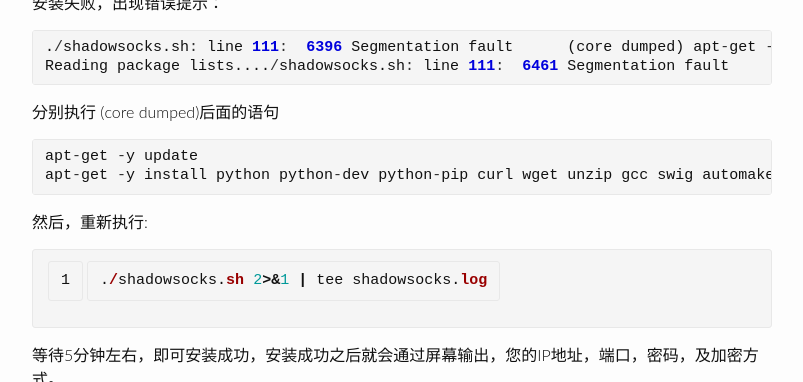
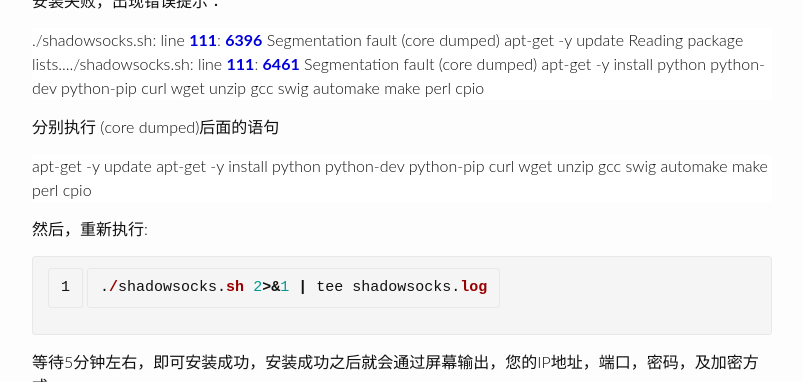
Before and after one commit to maple-yf/maplecumt, a Jekyll site: the page built from _posts/2015-11-12-shadowsocks.markdown, in a window 1280 px wide and 900 px high, scrolled down 1107 px, cut to the strip 206-588 px from the top of the window. Shown: the whole strip, without its empty margins (238-1041 px from the left). Built offline with Jekyll 4.4.1, drawn with Linux system fonts in a browser that asks for light colours; comment, search, counter and statistics services are not loaded.

Commit message:
no message

```diff
--- a/_posts/2015-11-12-shadowsocks.markdown
+++ b/_posts/2015-11-12-shadowsocks.markdown
@@ -9,10 +9,12 @@ ShadowScoks是一个非常易用的翻墙工具，把它安装在自己的VPS上
 # 安装 #
 输入su进入root。
 分别复制以下命令到命令行：
-<div class="highlight" style="background: #ffffff"><pre style="line-height: 125%"> wget <span style="color: #333333">--</span>no<span style="color: #333333">-</span>check<span style="color: #333333">-</span>certificate https<span style="color: #333333">:</span><span style="color: #888888">//raw.githubusercontent.com/teddysun/shadowsocks_install/master/shadowsocks.sh</span>
+
+<div class="highlight" style="background: #ffffff"> wget <span style="color: #333333">--</span>no<span style="color: #333333">-</span>check<span style="color: #333333">-</span>certificate https<span style="color: #333333">:</span><span style="color: #888888">//raw.githubusercontent.com/teddysun/shadowsocks_install/master/shadowsocks.sh</span>
  chmod <span style="color: #333333">+</span>x shadowsocks.sh
  .<span style="color: #333333">/</span>shadowsocks.sh <span style="color: #0000DD; font-weight: bold">2</span><span style="color: #333333">&gt;&amp;</span><span style="color: #0000DD; font-weight: bold">1</span> <span style="color: #333333">|</span> tee shadowsocks.log
-</pre></div>
+</div>
+
 执行最后一条命令之后，出现一下界面：
 
 ![](https://raw.githubusercontent.com/maplecumt/maplecumt.github.io/master/images/2015-11-12-shadowsocks/ss1.png)
@@ -23,15 +25,15 @@ ShadowScoks是一个非常易用的翻墙工具，把它安装在自己的VPS上
 
 安装失败，出现错误提示：
 
-<div class="highlight" style="background: #ffffff"><pre style="line-height: 125%">.<span style="color: #333333">/</span>shadowsocks.sh<span style="color: #333333">:</span> line <span style="color: #0000DD; font-weight: bold">111</span><span style="color: #333333">:</span>  <span style="color: #0000DD; font-weight: bold">6396</span> Segmentation fault      (core dumped) apt<span style="color: #333333">-</span>get <span style="color: #333333">-</span>y update
+<div class="highlight" style="background: #ffffff">.<span style="color: #333333">/</span>shadowsocks.sh<span style="color: #333333">:</span> line <span style="color: #0000DD; font-weight: bold">111</span><span style="color: #333333">:</span>  <span style="color: #0000DD; font-weight: bold">6396</span> Segmentation fault      (core dumped) apt<span style="color: #333333">-</span>get <span style="color: #333333">-</span>y update
 Reading package lists....<span style="color: #333333">/</span>shadowsocks.sh<span style="color: #333333">:</span> line <span style="color: #0000DD; font-weight: bold">111</span><span style="color: #333333">:</span>  <span style="color: #0000DD; font-weight: bold">6461</span> Segmentation fault      (core dumped) apt<span style="color: #333333">-</span>get <span style="color: #333333">-</span>y install python python<span style="color: #333333">-</span>dev python<span style="color: #333333">-</span>pip curl wget unzip gcc swig automake make perl cpio
-</pre></div>
+</div>
 
 
 分别执行 (core dumped)后面的语句
-<div class="highlight" style="background: #ffffff"><pre style="line-height: 125%">apt<span style="color: #333333">-</span>get <span style="color: #333333">-</span>y update
+<div class="highlight" style="background: #ffffff">apt<span style="color: #333333">-</span>get <span style="color: #333333">-</span>y update
 apt<span style="color: #333333">-</span>get <span style="color: #333333">-</span>y install python python<span style="color: #333333">-</span>dev python<span style="color: #333333">-</span>pip curl wget unzip gcc swig automake make perl cpio
-</pre></div>
+</div>
 
 然后，重新执行:
 
@@ -45,7 +47,7 @@ apt<span style="color: #333333">-</span>get <span style="color: #333333">-</span
 
 如果您想多用户使用，请配置 /etc/shadowsocks.json 这个文件。配置模版：
 
-<div class="highlight" style="background: #ffffff"><pre style="line-height: 125%">{
+<div class="highlight" style="background: #ffffff">{
     <span style="background-color: #fff0f0">&quot;server&quot;</span><span style="color: #333333">:</span><span style="background-color: #fff0f0">&quot;your_server_ip&quot;</span>,
     <span style="background-color: #fff0f0">&quot;local_address&quot;</span><span style="color: #333333">:</span> <span style="background-color: #fff0f0">&quot;127.0.0.1&quot;</span>,
     <span style="background-color: #fff0f0">&quot;local_port&quot;</span><span style="color: #333333">:</span><span style="color: #0000DD; font-weight: bold">1080</span>,
@@ -60,7 +62,7 @@ apt<span style="color: #333333">-</span>get <span style="color: #333333">-</span
     <span style="background-color: #fff0f0">&quot;method&quot;</span><span style="color: #333333">:</span><span style="background-color: #fff0f0">&quot;aes-256-cfb&quot;</span>,
     <span style="background-color: #fff0f0">&quot;fast_open&quot;</span><span style="color: #333333">:</span> <span style="color: #007020">false</span>
 }
-</pre></div>
+</div>
 
 Windows客户端下载地址：[https://shadowsocks.org/en/download/clients.html](https://shadowsocks.org/en/download/clients.html)
 使用教程：[http://wiki.ssnode.co/index.php?option=com_content&view=article&id=4:about-your-home-page&catid=9&Itemid=101](http://wiki.ssnode.co/index.php?option=com_content&view=article&id=4:about-your-home-page&catid=9&Itemid=101)
```
